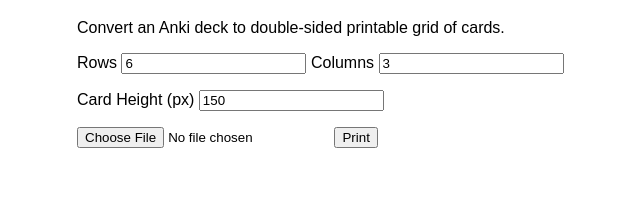
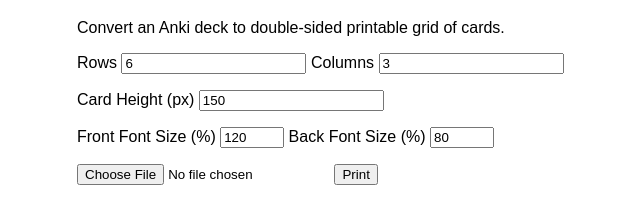
Before and after one commit to Evidlo/ankiprint, a plain HTML site: page index.html in a window 1280 px wide. Shown: the part 98-322 px from the top of the page, without its empty margins (163-803 px from the left). Drawn offline with nearby package versions, Linux system fonts and the light colour scheme; no server answers.

Commit message:
Add font size options

```diff
--- a/index.html
+++ b/index.html
@@ -30,6 +30,14 @@
             overflow: hidden;
         }
 
+        .card-front {
+            font-size: var(--front-font-size);
+        }
+
+        .card-back {
+            font-size: var(--back-font-size);
+        }
+
         .page {
             width: 100%;
             display: grid;
@@ -53,6 +61,8 @@
             --rows: 6;
             --columns: 3;
             --card-height: 150px;
+            --front-font-size: 120%;
+            --back-font-size: 80%;
         }
 
         @media print {
@@ -115,6 +125,10 @@
             <label>Card Height (px)</label>
             <input type="number" id="height" value="150"/>
         </p>
+        <label for="frontFontSize">Front Font Size (%)</label>
+        <input type="number" id="frontFontSize" min="1" max="200" value="120"/>
+        <label for="backFontSize">Back Font Size (%)</label>
+        <input type="number" id="backFontSize" min="1" max="200" value="80"/>
         <p> <input type="file" id="deckInput" accept=".apkg" onchange="handleDeckUpload()" />
         <button id="print" onclick="window.print()">Print</button> </p>
     </div>
@@ -137,12 +151,17 @@
             const rows = document.getElementById('rows').valueAsNumber;
             const columns = document.getElementById('columns').valueAsNumber;
             const height = document.getElementById('height').valueAsNumber;
+            const frontFontSize = document.getElementById('frontFontSize').valueAsNumber;
+            const backFontSize = document.getElementById('backFontSize').valueAsNumber;
+
             const cardsPerPage = rows * columns;
 
             // Update CSS variables
             document.documentElement.style.setProperty('--rows', rows);
             document.documentElement.style.setProperty('--columns', columns);
             document.documentElement.style.setProperty('--card-height', `${height}px`);
+            document.documentElement.style.setProperty('--front-font-size', `${frontFontSize}%`);
+            document.documentElement.style.setProperty('--back-font-size', `${backFontSize}%`);
 
             if (!file) {
                 return;
@@ -269,6 +288,8 @@
         document.getElementById('rows').addEventListener('change', handleDeckUpload);
         document.getElementById('columns').addEventListener('change', handleDeckUpload);
         document.getElementById('height').addEventListener('change', handleDeckUpload);
+        document.getElementById('frontFontSize').addEventListener('change', handleDeckUpload);
+        document.getElementById('backFontSize').addEventListener('change', handleDeckUpload);
 
         // Initialize on load
         handleDeckUpload();
```
